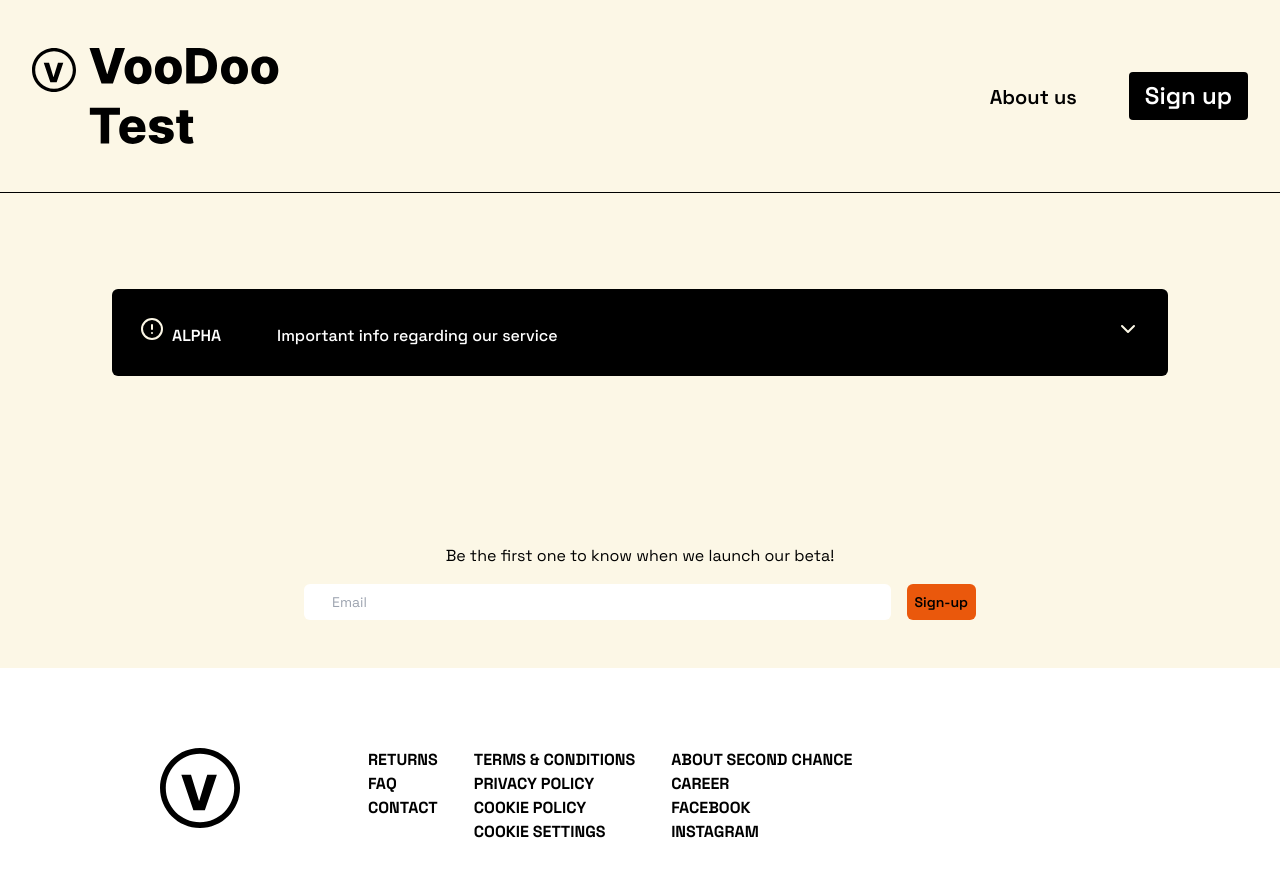
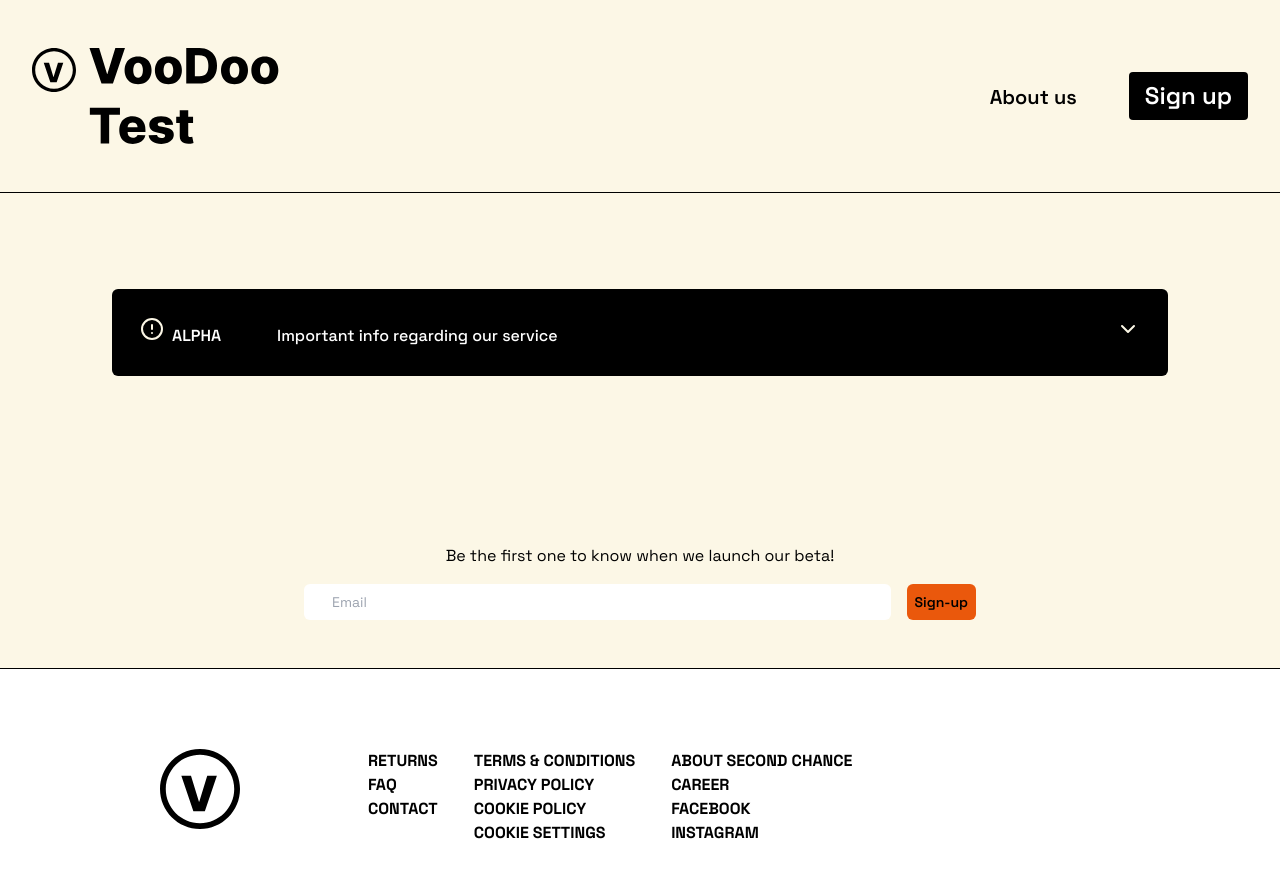
Before and after one commit to ZhenianaKozhan/VooDoo-test, a website with bundled scripts: page index.html in a window 1280 px wide. Built offline with nearby package versions, Linux system fonts and the light colour scheme; no server answers.

Commit message:
add footer border top

```diff
--- a/index.html
+++ b/index.html
@@ -147,7 +147,7 @@
         </div>
       </div>
     </main>
-    <footer>
+    <footer class="border-t border-black">
       <div
         class="flex py-10 md:py-20 pl-12 md:pl-40 flex-col-reverse md:flex-row gap-6 md:gap-32"
       >
```
Also changed, not shown: dist/output.css.
